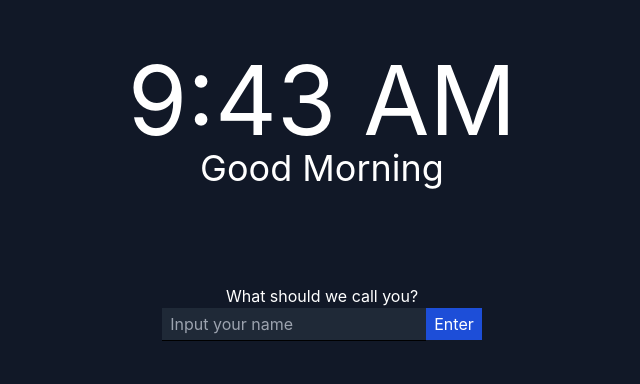
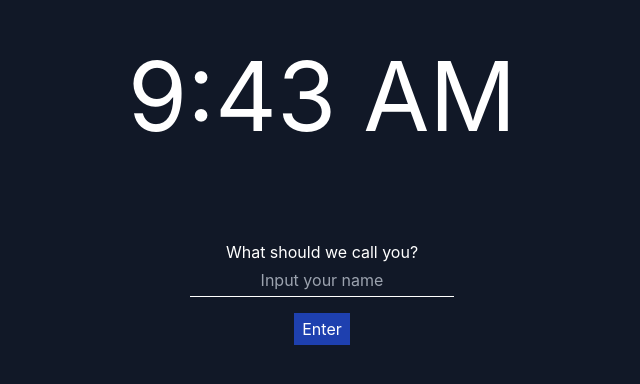
Before and after one commit to jokserpokser/momentum-app, a React (Create React App) app: page / in a window 1280 px wide. Shown: the part 204-588 px from the top of the page, without its empty margins (318-958 px from the left). Built offline with nearby package versions, Linux system fonts and the light colour scheme.

Commit message:
Added checkbox for main goal

```diff
--- a/src/App.js
+++ b/src/App.js
@@ -1,7 +1,6 @@
-import logo from './logo.svg';
 import './App.css';
 import Time from './components/Time';
-import { useEffect, useState } from 'react';
+import { useState } from 'react';
 
 function App() {
   const [nameInput, setNameInput] = useState('');
@@ -13,54 +12,68 @@ function App() {
   const [nameInputClassName, setNameInputClassName] = useState('block');
   const [mainGoalInputClassName, setMainGoalInputClassName] = useState('hidden');
 
-  useEffect(() => {
+  const [mainGoalChecked, setMainGoalChecked] = useState(false);
 
-  }, [name])
+
   return (
     <div className="App">
       <div className='bg-gray-900 text-white h-screen flex flex-col justify-center'>
         <div>
           <h2 className='text-8xl'><Time /></h2>
-          <h3 className='text-4xl mb-24'>Good Morning</h3>
+          <h3 className='text-4xl mb-24'>
+            {nameInputClassName === 'hidden' && (
+              <p>Good Morning, <button className='hover:underline' onClick={() => {
+                setNameInputClassName('block');
+                setMainGoalInputClassName('hidden');
+              }}>{name}.</button></p>
+            )}
+          </h3>
         </div>
 
-        {nameInputClassName == 'hidden' && (
-          <p>Hello, <button className='hover:text-blue-900' onClick={() => {
-            setNameInputClassName('block');
-            setMainGoalInputClassName('hidden');
-          }}>{name}!</button></p>
-        )}
 
-        {mainGoalInputClassName == 'hidden' && nameInputClassName == 'hidden' &&
+        {mainGoalInputClassName === 'hidden' && nameInputClassName === 'hidden' &&
           (
             <>
-              <h2 className='font-bold'>Main Goal</h2>
-              <p><button className='hover:text-blue-900' onClick={() => {
-                setMainGoalInputClassName('block');
-              }}>{`${mainGoal}`}</button></p>
+              <h2 className='font-bold text-2xl'>Today</h2>
+              <label>
+                <input type="checkbox" className='w-6 h-6' checked={mainGoalChecked} onChange={(e) => {
+                  setMainGoalChecked(e.target.checked);
+                }} /><button className={mainGoalChecked ? 'line-through over:underline text-4xl ml-4':'hover:underline text-4xl ml-4'} onClick={() => {
+                  setMainGoalInputClassName('block');
+                }}>{`${mainGoal}`}</button>
+              </label>
             </>
           )
         }
 
-        <div className={nameInputClassName}>
-          <p><label htmlFor="name">What should we call you?</label></p>
-          <input type="text" className='py-1 px-2 border-b border-black bg-gray-800 focus:outline-none' value={nameInput} placeholder='Input your name' onChange={(e) => { setNameInput(e.target.value) }} />
-          <button className='bg-blue-700 text-white px-2 py-1 hover:bg-blue-900' onClick={() => {
+        <div className={nameInputClassName} >
+          <form action="" onSubmit={(e) => {
+            e.preventDefault();
             setName(nameInput);
             setNameInputClassName('hidden');
-            if (!name) {
+            if (!name || !mainGoal) {
               setMainGoalInputClassName('block');
             }
-          }}>Enter</button>
+          }}>
+            <p><label htmlFor="name">What should we call you?</label></p>
+            <input type="text" className='py-1 px-2 border-b border-white bg-transparent focus:outline-none text-center' value={nameInput} placeholder='Input your name' onChange={(e) => { setNameInput(e.target.value) }} />
+            <br></br>
+            <input type="submit" className='bg-blue-800 text-white px-2 py-1 hover:bg-blue-900 mt-4' value="Enter" />
+          </form>
         </div>
 
         <div className={mainGoalInputClassName}>
-          <p><label htmlFor="name">What is your main goal for Today?</label></p>
-          <input type="text" className='py-1 px-2 border-b border-black bg-gray-800 focus:outline-none' value={mainGoalInput} placeholder='Input your name' onChange={(e) => { setMainGoalInput(e.target.value) }} />
-          <button className='bg-blue-950 text-white px-2 py-1 hover:bg-blue-900' onClick={() => {
+          <form action="" onSubmit={(e) => {
+            e.preventDefault();
             setMainGoal(mainGoalInput);
             setMainGoalInputClassName('hidden');
-          }}>Enter</button>
+          }}>
+            <p className='mb-4'><label htmlFor="name">What is your main goal for Today?</label></p>
+            <input type="text" className='py-1 px-2 border-b border-white bg-transparent focus:outline-none text-center' value={mainGoalInput} placeholder='Input your Goal for Today' onChange={(e) => { setMainGoalInput(e.target.value) }} />
+            <br />
+            <input type="submit" className='bg-blue-800 text-white px-2 py-1 hover:bg-blue-900 mt-4' value="Enter" />
+          </form>
+
         </div>
       </div>
     </div>
```
